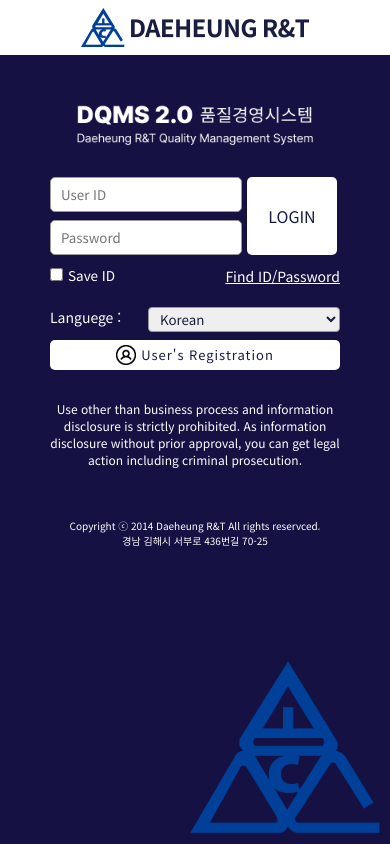
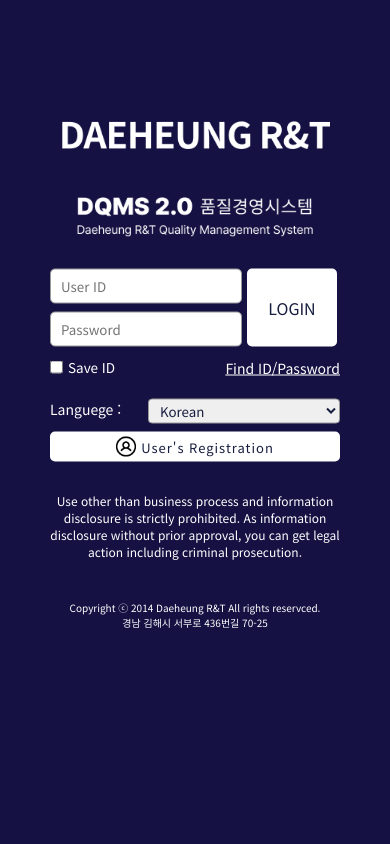
Before and after one commit to zerosr0/daeheungrnt, a plain HTML site: page index.html in a window 390 px wide. Drawn offline with Linux system fonts and the light colour scheme.

Commit message:
고객사 요청으로 변경

```diff
--- a/index.html
+++ b/index.html
@@ -10,9 +10,6 @@
 </head>
 
 <body>
-  <header>
-    <h1><img src="./image/logo.png" alt=""></h1>
-  </header>
   <div class="container">
     <ul class="panels">
       <li><img class="main-bg" src="./image/main_bg1.png" alt=""></li>
@@ -20,12 +17,10 @@
       <li><img class="main-bg" src="./image/main_bg3.png" alt=""></li>
       <li><img class="main-bg" src="./image/main_bg4.png" alt=""></li>
     </ul>
-    <div class="bg-logo">
-      <img src="./image/bg_logo.png" alt="">
-    </div>
     <div class="main-bg__filter"></div>
     <div class="login-section__container">
       <div class="login-section">
+        <h1><img src="./image/logo_white2.png" alt=""></h1>
         <span class="sublogo"><img src="./image/qms_text.png" alt=""></span>
         <div class="login-input"><input type="text" placeholder="User ID"><input type="password"
             placeholder="Password"><a class="login-btn" href="#">LOGIN</a>
--- a/style.css
+++ b/style.css
@@ -21,25 +21,10 @@
   background-color: #151143;
 }
 
-header {
-  position: relative;
-  background-color: #fff;
-  height: 55px;
-}
-
-header h1 {
-  width: 100%;
-  height: 100%;
-}
-
-header h1 img {
-  margin: 8px 20px;
-}
-
 .container {
   position: relative;
   width: 100%;
-  height: calc(100vh - 55px);
+  height: 100vh;
   overflow: hidden;
   font-family: "Noto Sans KR", sans-serif;
 }
@@ -51,7 +36,7 @@
 
 li {
   position: absolute;
-  width: 60%;
+  width: 70%;
   height: 100%;
   opacity: 0;
   left: 0%;
@@ -60,14 +45,6 @@
 
 .panels li.on {
   opacity: 1;
-}
-
-.bg-logo {
-  position: absolute;
-  z-index: 2;
-  bottom: 0px;
-  right: 20px;
-  transform: scale(0.9);
 }
 
 .main-bg {
@@ -80,13 +57,13 @@
 
 .login-section__container {
   position: absolute;
-  top: 6%;
-  left: calc(80% - 250px);
+  top: 50%;
+  left: calc(85% - 250px);
   width: 500px;
-  height: 65%;
   min-height: 515px;
+  transform: translateY(-50%);
   border-radius: 12px;
-  padding: 20px 15px;
+  padding: 15px;
   background-color: transparent;
   z-index: 10;
   color: #fff;
@@ -99,6 +76,11 @@
   justify-content: center;
   align-items: center;
   margin: 0 auto;
+}
+
+h1 img {
+  width: 300px;
+  margin-bottom: 10px;
 }
 
 .sublogo {
@@ -248,7 +230,7 @@
 .notice .notice__copyright {
   font-size: 12px;
   text-align: center;
-  margin-top: 50px;
+  margin-top: 40px;
 }
 
 
@@ -294,15 +276,9 @@
   }
 
   .login-section__container {
-    top: 2%;
-    transform: scale(0.9);
+    transform: translateY(-50%) scale(0.9);
   }
 
-  .bg-logo {
-    bottom: -30px;
-    right: -30px;
-    transform: scale(0.7);
-  }
 }
 
 @media screen and (max-width: 1180px) {
@@ -310,24 +286,24 @@
     object-position: 25% 10%;
   }
 
+  li {
+    width: 65%;
+  }
+
   .login-section__container {
-    left: 60%;
-    width: 40%;
+    left: calc(82.5% - 250px);
     height: 75%;
   }
 }
 
 
-/* TODO : header issue 해결하기 */
 @media screen and (max-width: 950px) {
   .icon {
     width: 17px;
   }
 
-  header h1 img {
-    display: block;
-    margin: auto;
-    padding-top: 8px;
+  h1 img {
+    transform: scale(0.9);
   }
 
   .panels {
@@ -336,12 +312,9 @@
 
   .login-section__container {
     width: 360px;
-    height: 80%;
     min-height: 450px;
-    padding-top: 15px;
-    top: 3%;
     left: 50%;
-    transform: translateX(-50%);
+    transform: translate(-50%, -53%);
   }
 
   .sublogo img {
```
Also changed, not shown: image/d.png (added), image/logo_transp.png (renamed from image/logo.png), image/logo_white.png (added), image/logo_white2.png (added), 2 other files.
